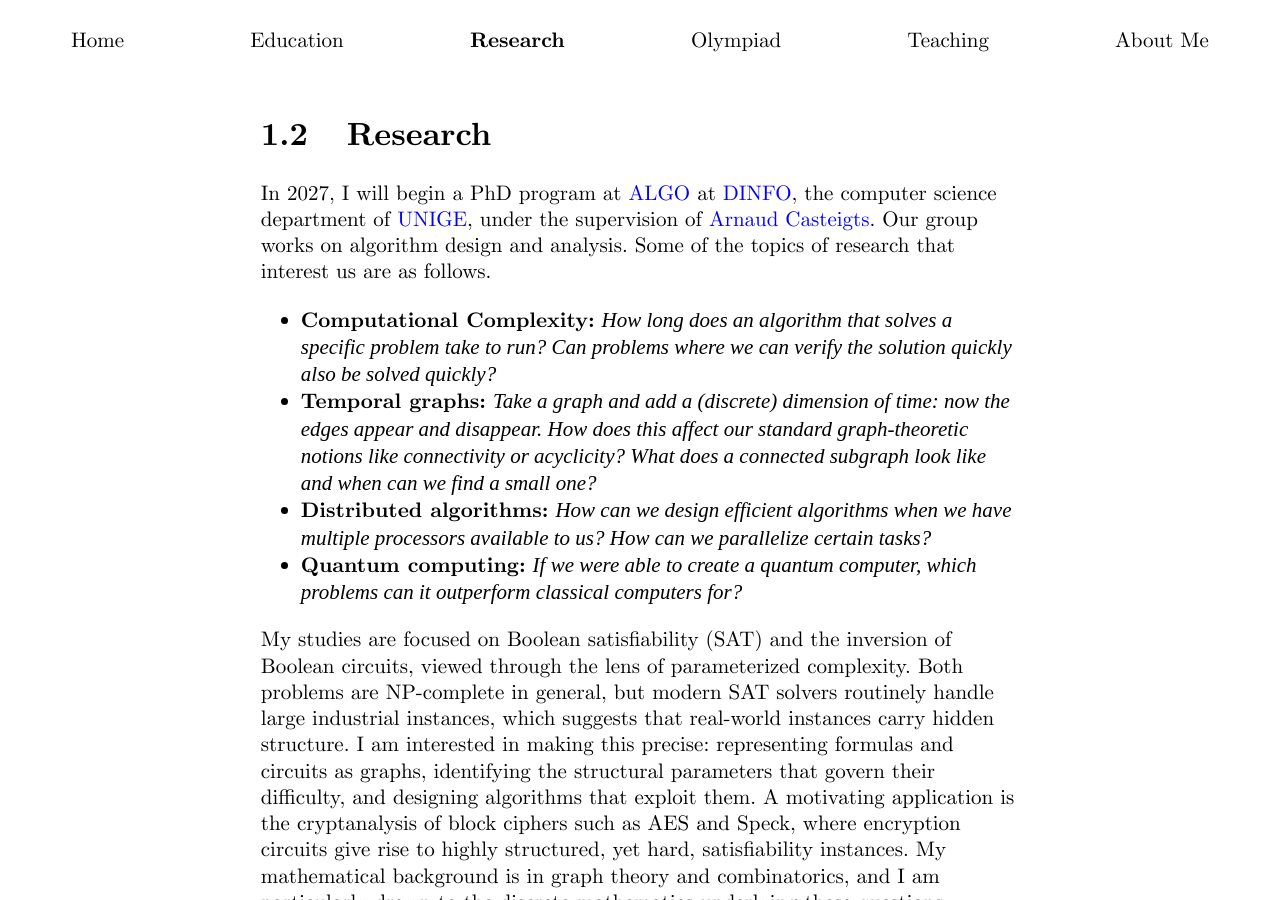
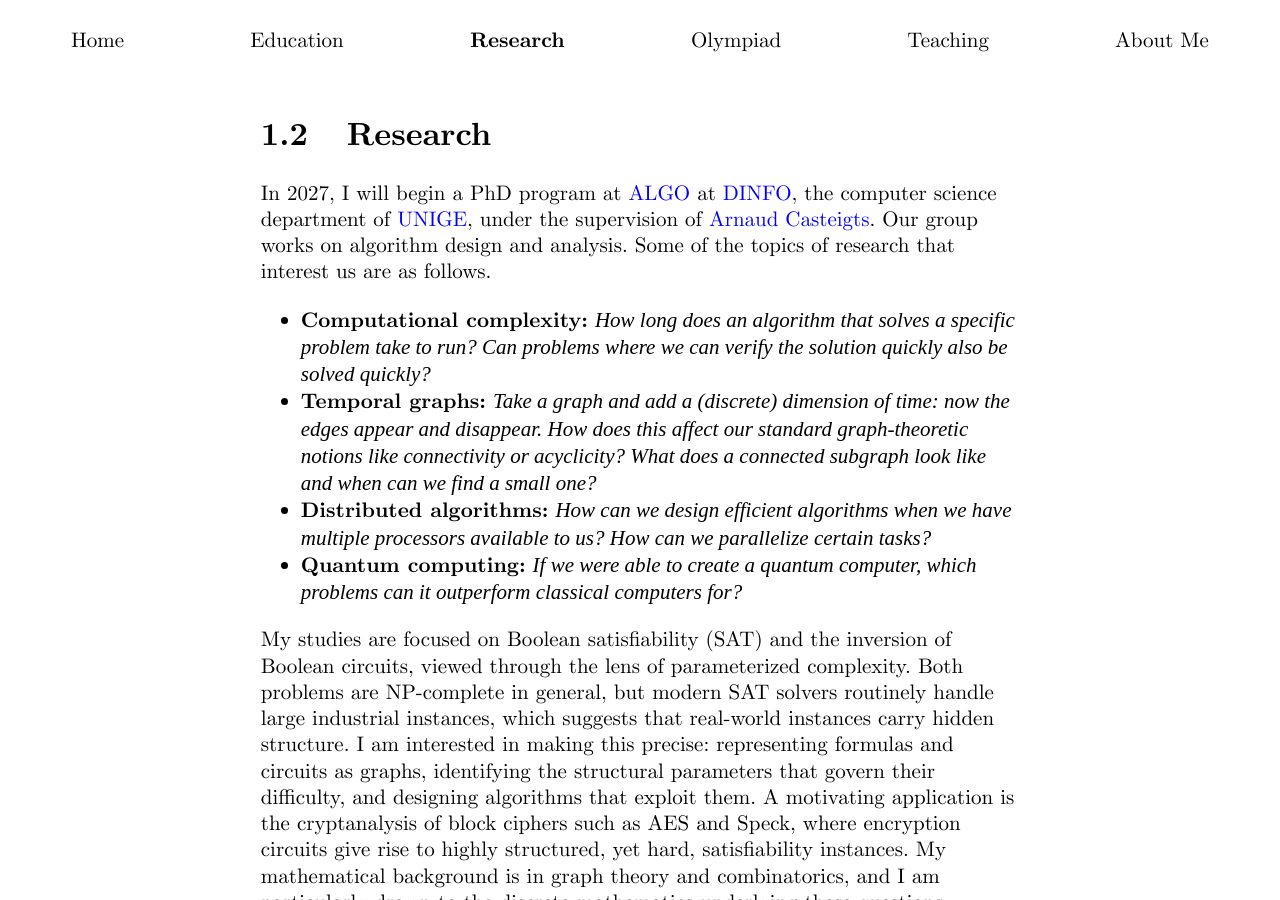
Before and after one commit to TaniniPanini/TaniniPanini.github.io, a Jekyll site: the page built from research.md, in a window 1280 px wide and 900 px high. Built offline with Jekyll 4.4.1, drawn with Linux system fonts in a browser that asks for light colours; some web fonts are replaced.

```diff
--- a/research.md
+++ b/research.md
@@ -9,7 +9,7 @@ the computer science department of [UNIGE](https://www.unige.ch/en/),
 under the supervision of [Arnaud Casteigts](https://arnaudcasteigts.net/).
 Our group works on algorithm design and analysis. Some of the topics of research that interest us are as follows.
 
-- **Computational Complexity:** *How long does an algorithm that solves a specific problem take to run? Can problems where we can verify the solution quickly also be solved quickly?*
+- **Computational complexity:** *How long does an algorithm that solves a specific problem take to run? Can problems where we can verify the solution quickly also be solved quickly?*
 - **Temporal graphs:** *Take a graph and add a (discrete) dimension of time: now the edges appear and disappear. How does this affect our standard graph-theoretic notions like connectivity or acyclicity? What does a connected subgraph look like and when can we find a small one?*
 - **Distributed algorithms:** *How can we design efficient algorithms when we have multiple processors available to us? How can we parallelize certain tasks?*
 - **Quantum computing:** *If we were able to create a quantum computer, which problems can it outperform classical computers for?*
```
